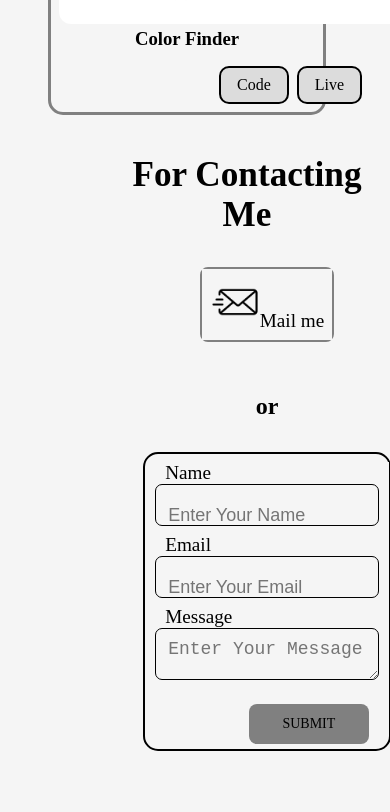
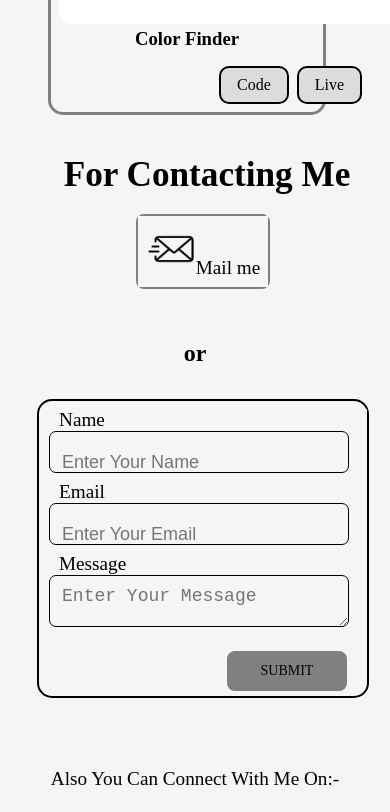
Before and after one commit to Ujjawal-04/Portfolio-Structure-and-Format, a Next.js app: page / in a window 390 px wide. Shown: the part 3040-3852 px from the top of the page. Built offline with nearby package versions, Linux system fonts and the light colour scheme.

Commit message:
page.module.css

```diff
--- a/src/app/Components/Contact/page.module.css
+++ b/src/app/Components/Contact/page.module.css
@@ -200,9 +200,6 @@
 }
 }
 @media (max-width: 480px) {
-.contact {
-    padding-left: 5rem;
-}
 .contact h1 {
     font-size: 2.2rem;
     padding-top: 2rem;
@@ -211,12 +208,12 @@
     padding-left: 1.5rem;
 }
 .main {
-    padding-left: 4rem;
+    padding-left: 1rem;
     flex-direction: column;
     align-items: center;
 }
 .a {
-    margin-top: 1rem;
+    margin-top: 0.2rem;
     margin-bottom: 1rem;
 }
 .a a {
@@ -224,10 +221,10 @@
     padding: 0.5rem;
 }
 .break {
-    padding-top: 0.2rem;
+    padding-right: 1rem;
 }
 .form {
-    width: 95%;
+    width: 85%;
 }
 .form p {
     font-size: 1.2rem;
```
